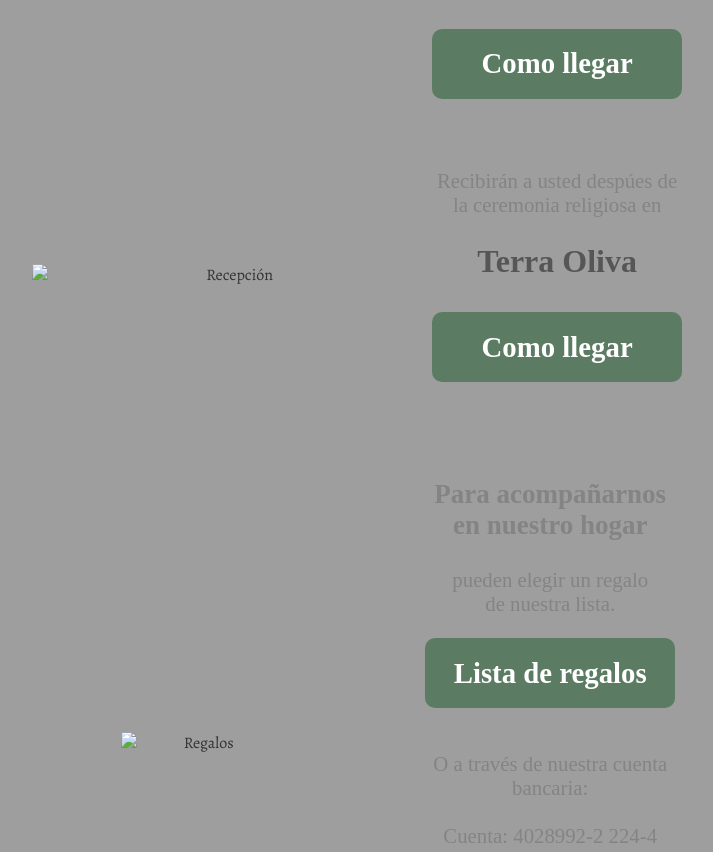
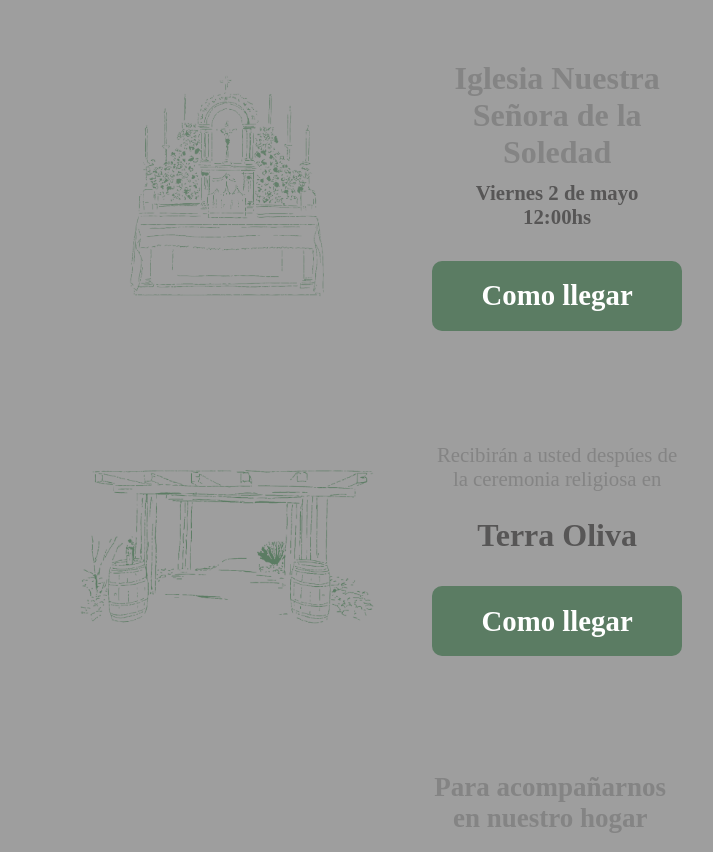
Before and after one commit to LuisMaria-Laudadio/Ryp, a plain HTML site: page index.html in a window 1280 px wide. Shown: the part 681-1533 px from the top of the page, without its empty margins (300-1013 px from the left). Drawn offline with nearby package versions, Linux system fonts and the light colour scheme; the site is published under a folder, as on GitHub Pages, so addresses that start at the root find nothing; a web font is replaced by a local one.

Commit message:
Update index.html

```diff
--- a/index.html
+++ b/index.html
@@ -16,7 +16,7 @@
 </head>
 <body>
     <div class="logo">
-        <img src="/img/rafaypino.png" alt="Logo Rafa y Pinito">
+        <img src="img/rafaypino.png" alt="Logo Rafa y Pinito">
     </div>
 
     <div class="header">
@@ -25,7 +25,7 @@
 
     <div class="container">
         <div class="section">
-            <img src="/img/iglesia.png" alt="Iglesia">
+            <img src="img/iglesia.png" alt="Iglesia">
             <div class="section-content">
                 <h2>Iglesia Nuestra <br> Señora de la Soledad</h2>
                 <p> <span>Viernes 2 de mayo<br>12:00hs</span></p>
@@ -35,7 +35,7 @@
         </div>
 
         <div class="section">
-            <img src="/img/salon.png" alt="Recepción">
+            <img src="img/salon.png" alt="Recepción">
             <div class="section-content">
                 <p>Recibirán a usted despúes de <br> la ceremonia religiosa en </p>
                 <h2 style="color: #575656;">Terra Oliva</h2>
@@ -45,7 +45,7 @@
         </div>
 
         <div class="section">
-            <img id="gift" src="/img/gift.png" alt="Regalos">
+            <img id="gift" src="img/gift.png" alt="Regalos">
             <div class="section-content">
 
                 <h3>Para acompañarnos <br> en nuestro hogar</h3>
```
